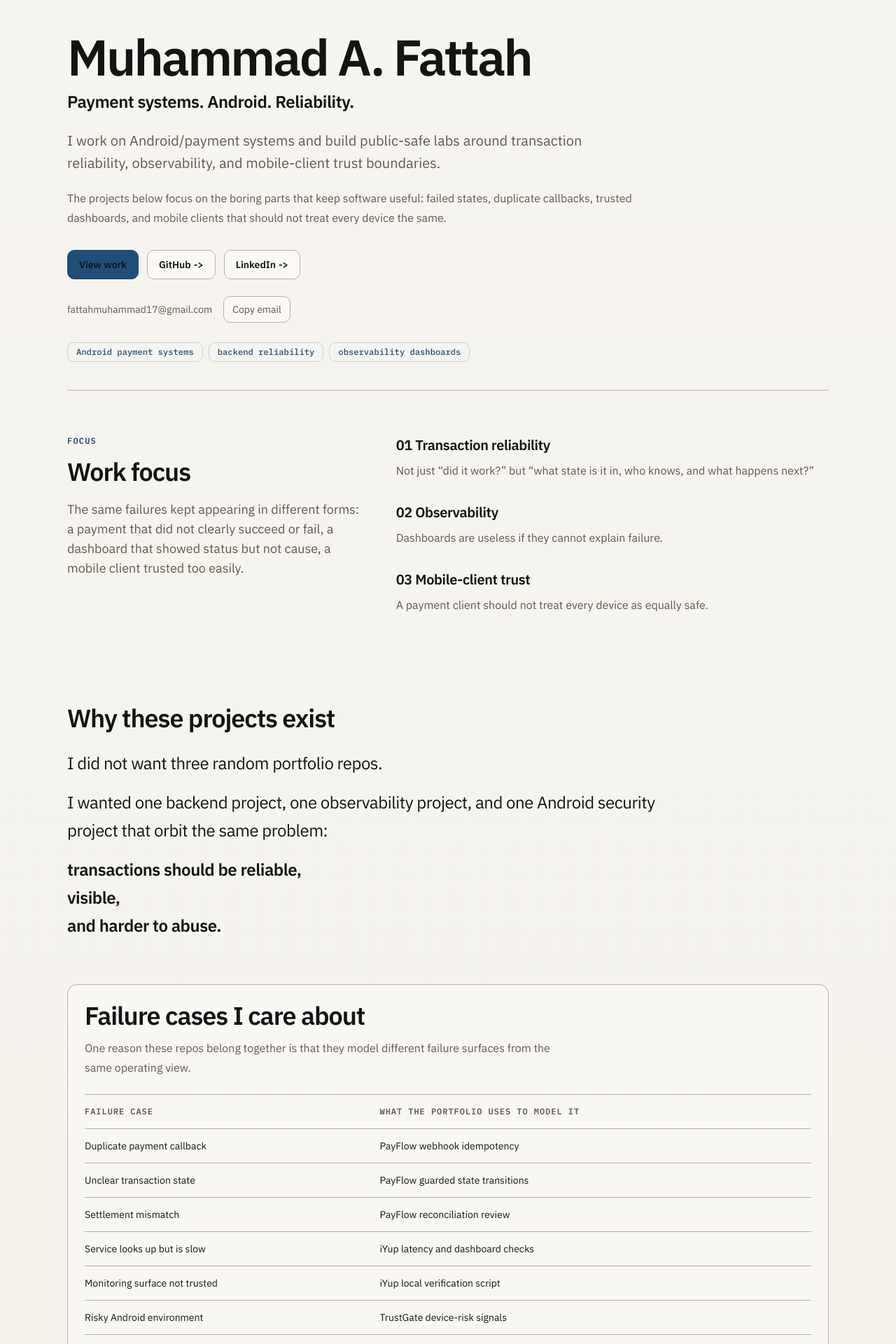
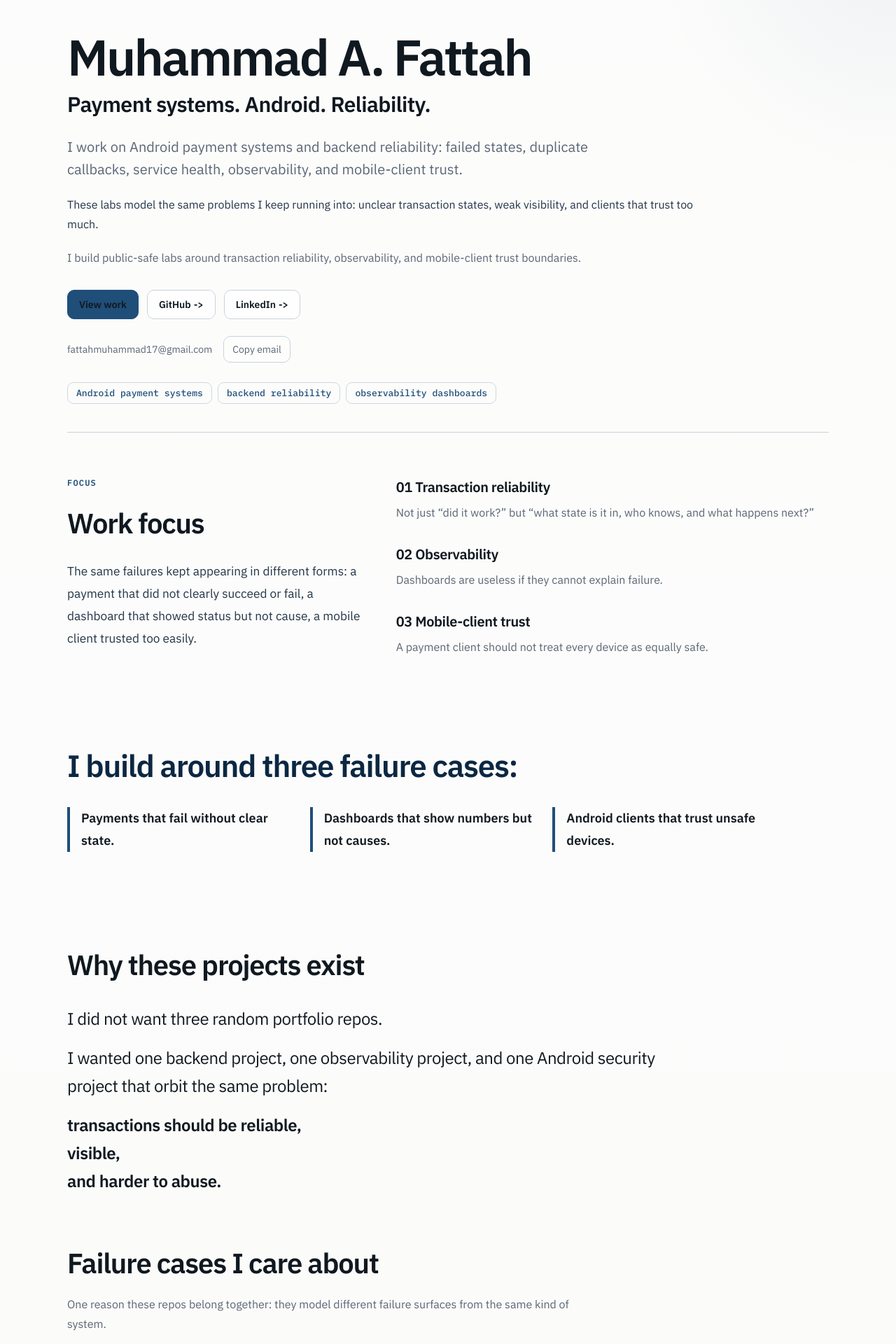
Before and after one commit to fattah247/fattah-portfolio, a Next.js app: page / in a window 1280 px wide. Shown: the part 100-2020 px from the top of the page at 70% size. Built offline with nearby package versions, Linux system fonts and the light colour scheme.

Commit message:
improvement: strengthen portfolio hierarchy

```diff
--- a/app/globals.css
+++ b/app/globals.css
@@ -1,17 +1,21 @@
 @import "tailwindcss";
 
 :root {
-  --background: #f3f0e8;
-  --surface: #fbf8f1;
-  --text: #141414;
-  --muted: #5f5a50;
-  --line: #b8b1a4;
+  --background: #f8f9f7;
+  --surface: #ffffff;
+  --surface-muted: #eef1f4;
+  --text: #101820;
+  --body: #243447;
+  --muted: #5b6675;
+  --line: #cad2dc;
   --accent: #1f4e79;
+  --accent-strong: #0b2742;
+  --accent-soft: #dce8f3;
   --accent-secondary: #8a5a12;
   --success: #2f6f5e;
-  --code-bg: #111111;
-  --code-text: #e8e2d6;
-  --shadow: 0 16px 40px rgba(20, 20, 20, 0.08);
+  --code-bg: #0e1621;
+  --code-text: #eaf1f7;
+  --shadow: 0 18px 44px rgba(16, 24, 32, 0.08);
 }
 
 * {
@@ -26,10 +30,13 @@ body {
   margin: 0;
   min-height: 100vh;
   background:
-    linear-gradient(180deg, rgba(255, 255, 255, 0.32), rgba(255, 255, 255, 0)),
+    radial-gradient(circle at top right, rgba(18, 59, 99, 0.06), transparent 22rem),
+    linear-gradient(180deg, rgba(255, 255, 255, 0.58), rgba(255, 255, 255, 0)),
     var(--background);
   color: var(--text);
   font-family: var(--font-body), sans-serif;
+  font-size: 16px;
+  line-height: 1.65;
 }
 
 a {
@@ -60,12 +67,12 @@ button {
   .hero-name {
     letter-spacing: -0.04em;
     line-height: 0.96;
-    @apply text-5xl font-semibold sm:text-6xl lg:text-7xl;
+    @apply text-5xl font-semibold sm:text-6xl lg:text-[4.5rem];
   }
 
   .hero-line {
     color: var(--text);
-    @apply text-xl font-semibold tracking-[-0.02em] sm:text-2xl;
+    @apply text-2xl font-semibold tracking-[-0.02em] sm:text-[1.9rem];
   }
 
   .section-tag {
@@ -77,12 +84,12 @@ button {
 
   .section-heading {
     letter-spacing: -0.03em;
-    @apply text-3xl font-semibold sm:text-4xl;
+    @apply text-[2rem] font-semibold sm:text-[2.5rem];
   }
 
   .lede {
-    color: var(--muted);
-    @apply text-base leading-7 sm:text-lg;
+    color: var(--body);
+    @apply text-[1.04rem] leading-8 sm:text-[1.08rem];
   }
 
   .major-rule {
@@ -99,7 +106,7 @@ button {
 
   .action-link {
     border: 1px solid var(--line);
-    background: rgba(255, 255, 255, 0.42);
+    background: rgba(255, 255, 255, 0.75);
     @apply inline-flex items-center justify-center gap-1 rounded-[10px] px-4 py-2.5 text-sm font-semibold transition duration-150;
   }
 
@@ -148,7 +155,7 @@ button {
     border: 1px solid rgba(138, 90, 18, 0.22);
     color: var(--accent-secondary);
     font-family: var(--font-mono), monospace;
-    @apply inline-flex items-center rounded-[9px] px-3 py-1 text-[0.76rem] font-medium;
+    @apply inline-flex items-center rounded-[9px] px-3 py-1 text-[0.82rem] font-medium;
   }
 
   .mono-pill-blue {
@@ -165,12 +172,6 @@ button {
     @apply font-semibold;
   }
 
-  .artifact-ledger {
-    background: rgba(255, 255, 255, 0.34);
-    border: 1px solid var(--line);
-    @apply rounded-[14px] p-5 sm:p-6;
-  }
-
   .ledger-table,
   .signal-table {
     width: 100%;
@@ -184,14 +185,14 @@ button {
     border-top: 1px solid var(--line);
     text-align: left;
     vertical-align: top;
-    @apply px-0 py-3 text-sm leading-6;
+    @apply px-0 py-3 text-[0.96rem] leading-7;
   }
 
   .ledger-table th,
   .signal-table th {
     color: var(--muted);
     font-family: var(--font-mono), monospace;
-    font-size: 0.75rem;
+    font-size: 0.8rem;
     letter-spacing: 0.08em;
     text-transform: uppercase;
   }
@@ -208,7 +209,7 @@ button {
 
   .project-block {
     border-top: 1px solid var(--line);
-    @apply mt-14 grid gap-8 pt-10 lg:grid-cols-[minmax(0,0.88fr)_minmax(0,1.12fr)];
+    @apply mt-16 grid gap-10 pt-12 lg:grid-cols-[minmax(0,0.88fr)_minmax(0,1.12fr)];
   }
 
   .project-marker {
@@ -232,11 +233,11 @@ button {
 
   .project-title {
     letter-spacing: -0.03em;
-    @apply text-3xl font-semibold;
+    @apply text-[2rem] font-semibold;
   }
 
   .proof-list {
-    @apply grid gap-3 text-sm leading-6 text-[color:var(--muted)] sm:grid-cols-2;
+    @apply grid gap-3 text-[1rem] leading-7 text-[color:var(--body)] sm:grid-cols-2;
   }
 
   .proof-list li::before {
@@ -246,14 +247,14 @@ button {
   }
 
   .project-tech {
-    color: var(--muted);
+    color: var(--body);
     font-family: var(--font-mono), monospace;
-    @apply text-[0.8rem] leading-6;
+    @apply text-[0.84rem] leading-6;
   }
 
   .flow-strip {
     border: 1px solid var(--line);
-    background: rgba(255, 255, 255, 0.42);
+    background: var(--surface-muted);
     @apply flex flex-wrap items-center gap-2 rounded-[12px] p-3;
   }
 
@@ -274,8 +275,7 @@ button {
   }
 
   .toggle-panel {
-    border-top: 1px dashed var(--line);
-    @apply pt-4;
+    @apply pt-2;
   }
 
   .toggle-panel summary {
@@ -300,12 +300,12 @@ button {
 
   .detail-heading {
     color: var(--text);
-    @apply text-sm font-semibold;
+    @apply text-base font-semibold;
   }
 
   .detail-list {
-    color: var(--muted);
-    @apply mt-3 space-y-2 text-sm leading-6;
+    color: var(--body);
+    @apply mt-3 space-y-2 text-[0.98rem] leading-7;
   }
 
   .detail-list li::before {
@@ -314,8 +314,8 @@ button {
   }
 
   .detail-copy {
-    color: var(--muted);
-    @apply mt-3 text-sm leading-6;
+    color: var(--body);
+    @apply mt-3 text-[0.98rem] leading-7;
   }
 
   .artifact {
@@ -333,23 +333,23 @@ button {
     overflow: hidden;
     border: 1px solid var(--line);
     box-shadow: var(--shadow);
+    background: var(--surface);
     @apply aspect-[4/3] rounded-[14px];
   }
 
   .artifact-frame-wide {
-    @apply aspect-[16/10];
+    @apply aspect-[16/9];
   }
 
   .open-link {
     color: var(--accent);
     font-family: var(--font-mono), monospace;
-    @apply text-[0.72rem] font-semibold uppercase tracking-[0.08em];
+    @apply text-[0.76rem] font-semibold uppercase tracking-[0.08em];
   }
 
   .signal-table-wrap {
-    background: rgba(255, 255, 255, 0.3);
-    border: 1px solid var(--line);
-    @apply rounded-[14px] p-4;
+    background: var(--surface);
+    @apply p-0;
   }
 
   .stack-row {
@@ -376,6 +376,18 @@ button {
   .project-link-row:hover {
     color: var(--accent);
   }
+
+  .thesis-heading {
+    color: var(--accent-strong);
+    letter-spacing: -0.03em;
+    @apply max-w-4xl text-[2rem] font-semibold leading-tight sm:text-[2.75rem];
+  }
+
+  .thesis-item {
+    border-left: 4px solid var(--accent);
+    color: var(--text);
+    @apply pl-4 text-lg font-semibold leading-8;
+  }
 }
 
 @keyframes rise {
@@ -394,6 +406,11 @@ button {
   animation: rise 560ms ease-out forwards;
 }
 
+[data-parallax] {
+  will-change: transform;
+  transition: transform 140ms linear;
+}
+
 @media (prefers-reduced-motion: reduce) {
   html {
     scroll-behavior: auto;
--- a/app/page.tsx
+++ b/app/page.tsx
@@ -1,5 +1,6 @@
 import Image from "next/image";
 import { CopyEmailButton } from "@/components/copy-email-button";
+import { ParallaxBlock } from "@/components/parallax-block";
 
 const navLinks = [
   { label: "Work", href: "#work" },
@@ -97,7 +98,7 @@ function RepoShot({
 }) {
   return (
     <a className="artifact group" href={href} target="_blank" rel="noreferrer">
-      <div className={`artifact-frame ${tone} ${wide ? "artifact-frame-wide" : ""}`}>
+      <ParallaxBlock className={`artifact-frame ${tone} ${wide ? "artifact-frame-wide" : ""}`}>
         <Image
           src={src}
           alt={alt}
@@ -105,10 +106,10 @@ function RepoShot({
           className="object-cover object-top transition duration-150 group-hover:scale-[1.02] group-focus-visible:scale-[1.02]"
           sizes={sizes}
         />
-      </div>
+      </ParallaxBlock>
       <div className="mt-3 flex items-start justify-between gap-4">
         <p className="text-sm leading-6 text-[color:var(--muted)]">{caption}</p>
-        <span className="open-link shrink-0">Open repo<ExternalArrow /></span>
+        <span className="open-link shrink-0">Repo<ExternalArrow /></span>
       </div>
     </a>
   );
@@ -166,13 +167,16 @@ export default function Home() {
             <h1 className="hero-name">Muhammad A. Fattah</h1>
             <p className="hero-line mt-3">Payment systems. Android. Reliability.</p>
             <p className="mt-6 max-w-3xl text-lg leading-8 text-[color:var(--muted)] sm:text-xl">
-              I work on Android/payment systems and build public-safe labs around
-              transaction reliability, observability, and mobile-client trust boundaries.
+              I work on Android payment systems and backend reliability: failed states,
+              duplicate callbacks, service health, observability, and mobile-client trust.
+            </p>
+            <p className="mt-5 max-w-4xl text-base leading-7 text-[color:var(--body)]">
+              These labs model the same problems I keep running into: unclear
+              transaction states, weak visibility, and clients that trust too much.
             </p>
             <p className="mt-5 max-w-4xl text-base leading-7 text-[color:var(--muted)]">
-              The projects below focus on the boring parts that keep software useful:
-              failed states, duplicate callbacks, trusted dashboards, and mobile
-              clients that should not treat every device the same.
+              I build public-safe labs around
+              transaction reliability, observability, and mobile-client trust boundaries.
             </p>
 
             <div className="mt-8 flex flex-wrap gap-3">
@@ -240,6 +244,17 @@ export default function Home() {
         </section>
 
         <section className="rise py-12 sm:py-16">
+          <div className="max-w-5xl">
+            <h2 className="thesis-heading">I build around three failure cases:</h2>
+            <ol className="mt-8 grid gap-4 sm:grid-cols-3">
+              <li className="thesis-item">Payments that fail without clear state.</li>
+              <li className="thesis-item">Dashboards that show numbers but not causes.</li>
+              <li className="thesis-item">Android clients that trust unsafe devices.</li>
+            </ol>
+          </div>
+        </section>
+
+        <section className="rise py-12 sm:py-16">
           <div className="max-w-4xl">
             <h2 className="section-heading">Why these projects exist</h2>
             <div className="mt-6 space-y-4 text-xl leading-9 tracking-[-0.02em] text-[color:var(--text)] sm:text-2xl sm:leading-10">
@@ -260,12 +275,11 @@ export default function Home() {
         </section>
 
         <section className="rise pb-12 sm:pb-16">
-          <div className="artifact-ledger">
-            <div className="max-w-2xl">
+          <div className="max-w-5xl">
             <h2 className="section-heading">Failure cases I care about</h2>
-              <p className="mt-3 text-base leading-7 text-[color:var(--muted)]">
-                One reason these repos belong together is that they model different
-                failure surfaces from the same operating view.
+            <p className="mt-3 max-w-3xl text-base leading-7 text-[color:var(--muted)]">
+              One reason these repos belong together: they model different failure
+              surfaces from the same kind of system.
             </p>
           </div>
 
@@ -274,7 +288,7 @@ export default function Home() {
               <thead>
                 <tr>
                   <th>Failure case</th>
-                    <th>What the portfolio uses to model it</th>
+                  <th>Portfolio proof</th>
                 </tr>
               </thead>
               <tbody>
@@ -286,7 +300,6 @@ export default function Home() {
                 ))}
               </tbody>
             </table>
-            </div>
           </div>
         </section>
 
--- /dev/null
+++ b/components/parallax-block.tsx
@@ -0,0 +1,64 @@
+"use client";
+
+import { useEffect, useRef } from "react";
+
+export function ParallaxBlock({
+  children,
+  className = "",
+  speed = 0.08,
+}: {
+  children: React.ReactNode;
+  className?: string;
+  speed?: number;
+}) {
+  const ref = useRef<HTMLDivElement | null>(null);
+
+  useEffect(() => {
+    const node = ref.current;
+    if (!node) {
+      return;
+    }
+
+    const mediaQuery = window.matchMedia("(prefers-reduced-motion: reduce)");
+    if (mediaQuery.matches) {
+      return;
+    }
+
+    let frame = 0;
+
+    const update = () => {
+      frame = 0;
+      const rect = node.getBoundingClientRect();
+      const viewportCenter = window.innerHeight / 2;
+      const elementCenter = rect.top + rect.height / 2;
+      const offset = (viewportCenter - elementCenter) * speed;
+      node.style.transform = `translate3d(0, ${Math.max(-18, Math.min(18, offset))}px, 0)`;
+    };
+
+    const onScroll = () => {
+      if (frame) {
+        return;
+      }
+      frame = window.requestAnimationFrame(update);
+    };
+
+    update();
+    window.addEventListener("scroll", onScroll, { passive: true });
+    window.addEventListener("resize", onScroll);
+
+    return () => {
+      if (frame) {
+        window.cancelAnimationFrame(frame);
+      }
+      node.style.transform = "";
+      window.removeEventListener("scroll", onScroll);
+      window.removeEventListener("resize", onScroll);
+    };
+  }, [speed]);
+
+  return (
+    <div className={className} data-parallax ref={ref}>
+      {children}
+    </div>
+  );
+}
```
Lines whose indentation alone changed are shown as unchanged.
